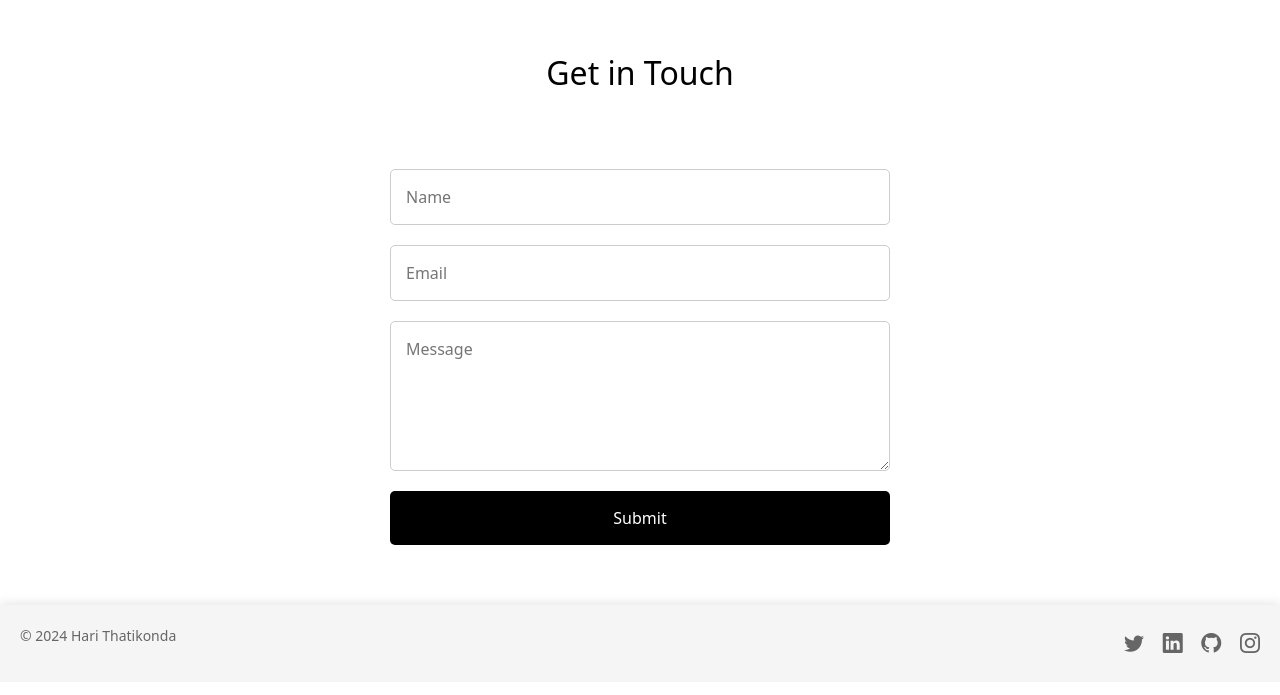
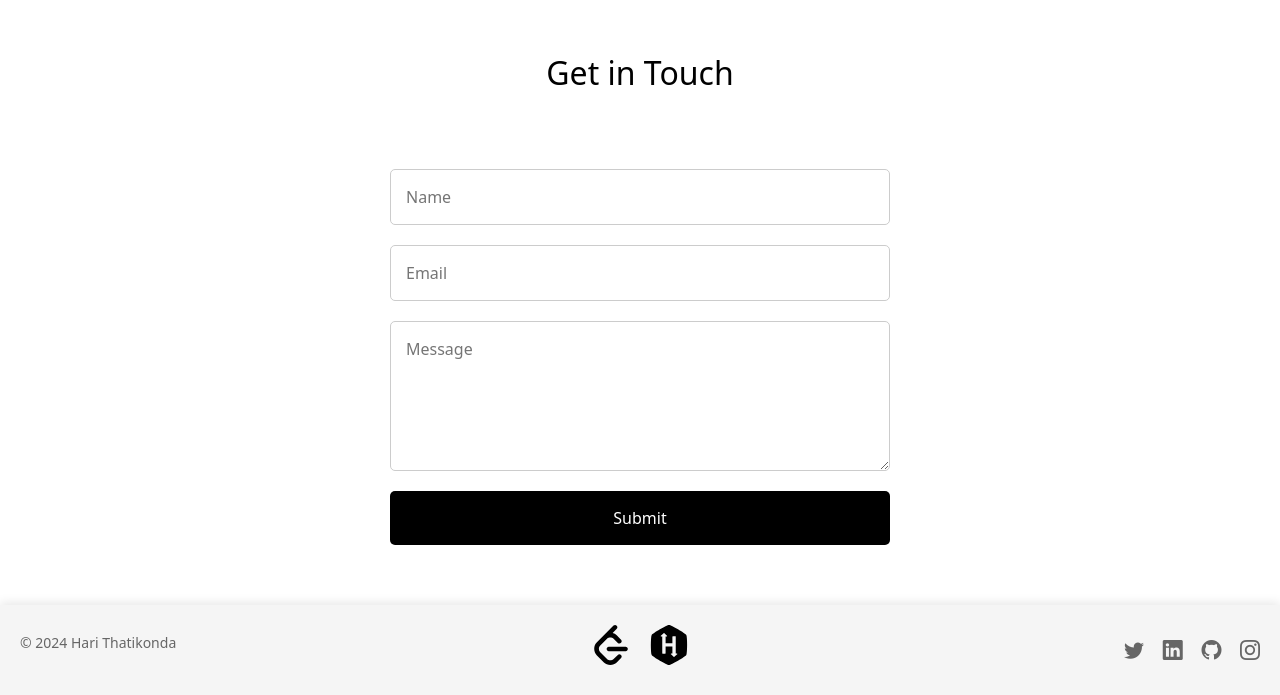
Before and after one commit to pashamna/Portfolio, a plain HTML site: page index.html in a window 1280 px wide. Shown: the part 1874-2569 px from the top of the page. Drawn offline with nearby package versions, Linux system fonts and the light colour scheme.

Commit message:
added hackerrank and lc

```diff
--- a/index.html
+++ b/index.html
@@ -232,11 +232,23 @@
             <p>&copy; 2024 Hari Thatikonda</p>
         </div>
 
+        <div>
+            <a href="https://leetcode.com/u/thug_hari/" target="_blank">
+            <svg xmlns="http://www.w3.org/2000/svg" width="32" height="32" viewBox="0 0 32 32" class="skill-icon">
+                <path d="M21.469 23.907l-3.595 3.473c-0.624 0.625-1.484 0.885-2.432 0.885s-1.807-0.26-2.432-0.885l-5.776-5.812c-0.62-0.625-0.937-1.537-0.937-2.485 0-0.952 0.317-1.812 0.937-2.432l5.76-5.844c0.62-0.619 1.5-0.859 2.448-0.859s1.808 0.26 2.432 0.885l3.595 3.473c0.687 0.688 1.823 0.663 2.536-0.052 0.708-0.713 0.735-1.848 0.047-2.536l-3.473-3.511c-0.901-0.891-2.032-1.505-3.261-1.787l3.287-3.333c0.688-0.687 0.667-1.823-0.047-2.536s-1.849-0.735-2.536-0.052l-13.469 13.469c-1.307 1.312-1.989 3.113-1.989 5.113 0 1.996 0.683 3.86 1.989 5.168l5.797 5.812c1.307 1.307 3.115 1.937 5.115 1.937 1.995 0 3.801-0.683 5.109-1.989l3.479-3.521c0.688-0.683 0.661-1.817-0.052-2.531s-1.849-0.74-2.531-0.052zM27.749 17.349h-13.531c-0.932 0-1.692 0.801-1.692 1.791 0 0.991 0.76 1.797 1.692 1.797h13.531c0.933 0 1.693-0.807 1.693-1.797 0-0.989-0.76-1.791-1.693-1.791z"/>
+              </svg></a>
+              &nbsp;&nbsp;&nbsp;
+
+              <a href="https://www.hackerrank.com/profile/haribabutatikon1" target="_blank"><svg xmlns="http://www.w3.org/2000/svg" width="32" height="32" viewBox="0 0 32 32" class="skill-icon">
+                <path d="M16 0c1.714 0 13 6.516 13.854 8 0.859 1.484 0.859 14.516 0 16s-12.141 8-13.854 8c-1.714 0-13-6.516-13.859-8-0.854-1.484-0.854-14.516 0-16 0.859-1.484 12.146-8 13.859-8zM19.063 9.068c-0.193 0-0.349 0.151-0.349 0.344v5.167h-5.427v-5.37h0.932c0.188 0 0.339-0.151 0.339-0.344 0-0.125-0.068-0.234-0.161-0.292l-2.099-2.010c-0.063-0.089-0.188-0.146-0.302-0.146-0.109 0-0.214 0.057-0.276 0.141l-2.24 2.016c-0.094 0.063-0.161 0.167-0.161 0.292 0 0.188 0.151 0.344 0.344 0.344h0.938l0.010 13.38c0 0.193 0.146 0.344 0.339 0.344h1.99c0.188 0 0.344-0.151 0.344-0.344v-5.339h5.432v5.536h-0.932c-0.193 0-0.344 0.156-0.344 0.344 0 0.125 0.068 0.234 0.161 0.292l2.104 2.016c0.057 0.083 0.188 0.146 0.302 0.146s0.208-0.063 0.276-0.146l2.24-2.016c0.094-0.057 0.161-0.167 0.161-0.292 0-0.188-0.156-0.344-0.344-0.344h-0.938l-0.010-13.375c0-0.198-0.151-0.349-0.339-0.349h-1.99z"/>
+              </svg></a>
+        </div>
+
         <div class="footer-right">
-            <a href="https://x.com/thug_hari"><i class="bi bi-twitter"></i></a>
+            <a href="https://x.com/thug_hari" target="_blank"><i class="bi bi-twitter"></i></a>
             <a href="https://www.linkedin.com/in/hari-thatikonda/" target="_blank"><i class="bi bi-linkedin"></i></a>
-            <a href="https://github.com/thughari"><i class="bi bi-github"></i></a>
-            <a href="https://www.instagram.com/thug_hari"><i class="bi bi-instagram"></i></a>
+            <a href="https://github.com/thughari" target="_blank"><i class="bi bi-github"></i></a>
+            <a href="https://www.instagram.com/thug_hari" target="_blank"><i class="bi bi-instagram"></i></a>
         </div>
     </footer>
     <script src="resources/script.js"></script>
--- a/resources/style.css
+++ b/resources/style.css
@@ -558,6 +558,7 @@ body {
 /* Dark mode styles */
 .dark-mode .skill-icon {
     color: #FFFFFF;  /* White color for dark mode */
+    fill: white;
 }
 
 
```
